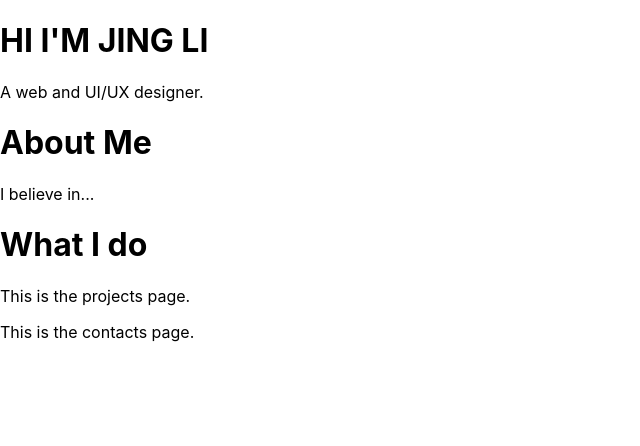
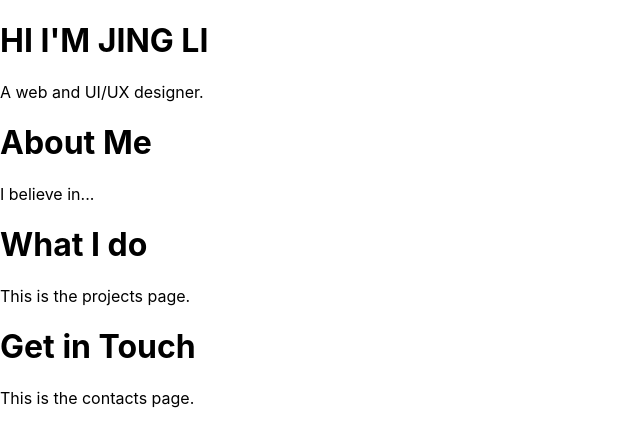
Before and after one commit to IndexDuo/indexduo.github.io-archived, a React (Create React App) app: page / in a window 1280 px wide. Shown: the top 446 px of the page, without its empty margins (0-640 px from the left). Built offline with nearby package versions, Linux system fonts and the light colour scheme.

Commit message:
Feb 16, 2024, 11:37 PM

```diff
--- a/src/components/Contact/Contact.jsx
+++ b/src/components/Contact/Contact.jsx
@@ -3,6 +3,7 @@ import React from 'react';
 function Contact() {
   return (
     <div>
+      <h1>Get in Touch</h1>
       <p>This is the contacts page.</p>
     </div>
   );
```
